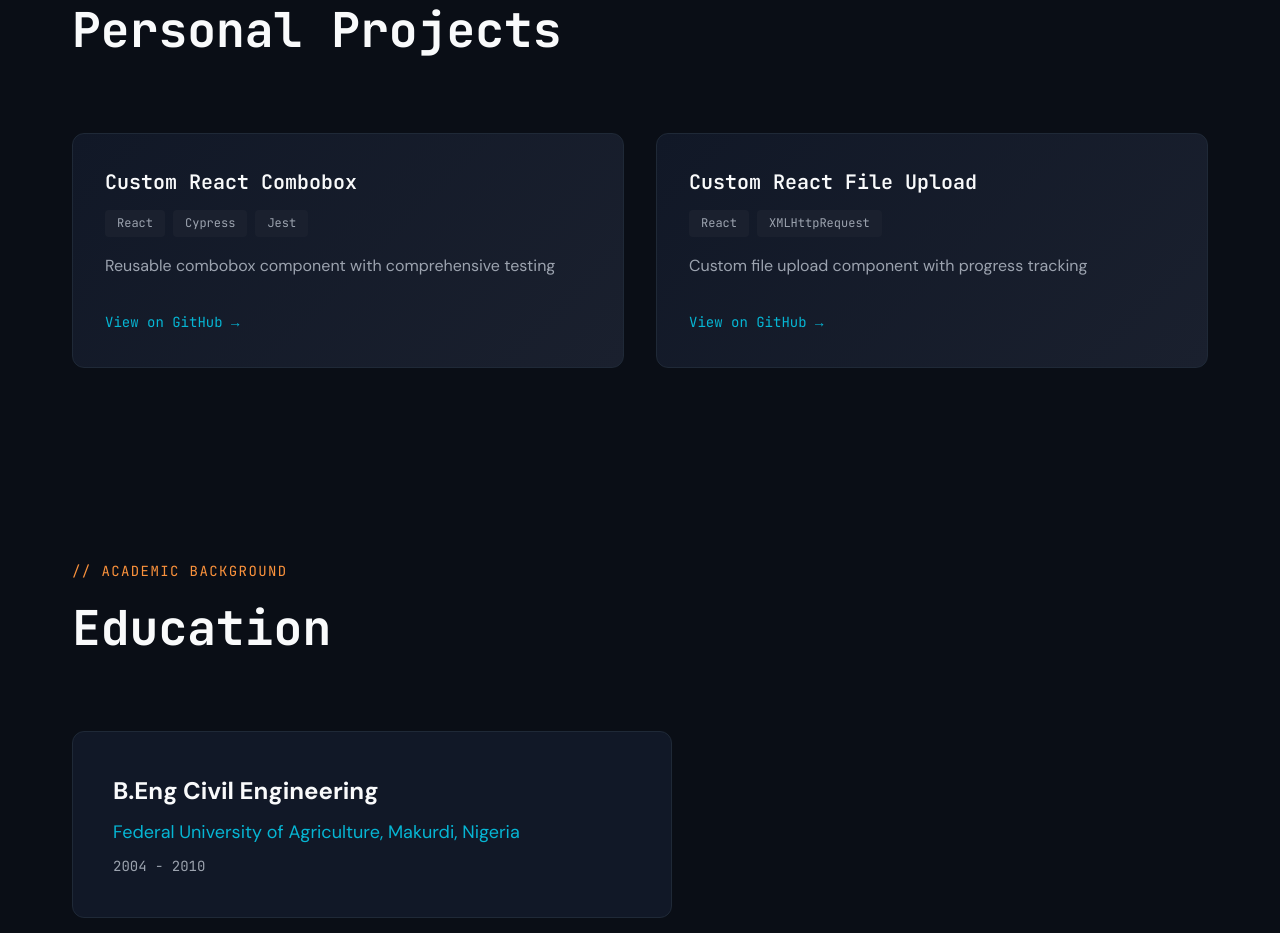
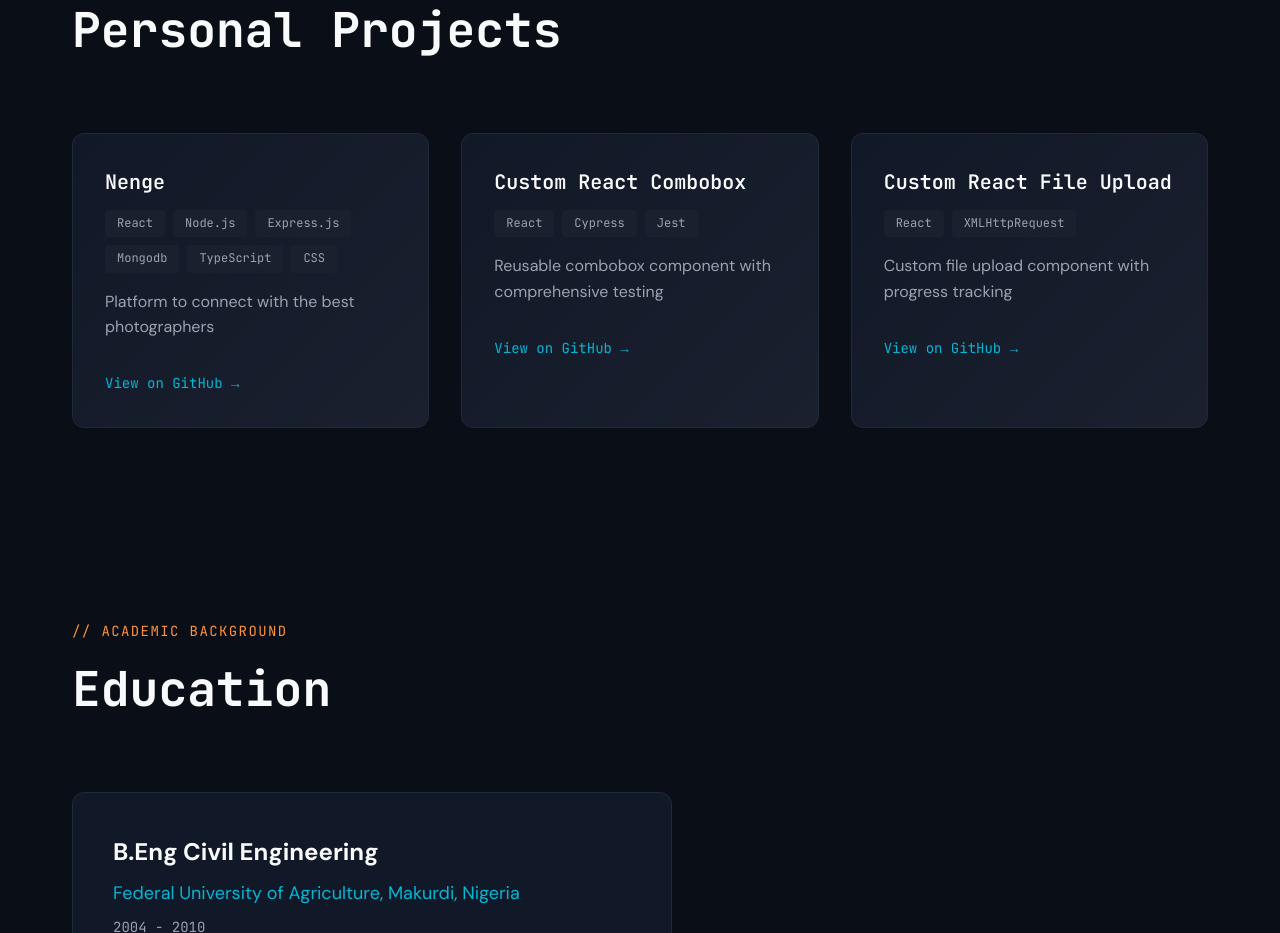
Before and after one commit to rkterungwa16/terk-portfolio, a React (Vite) app: page / in a window 1280 px wide. Shown: the part 5020-5953 px from the top of the page. Built offline with nearby package versions, Linux system fonts and the light colour scheme.

Commit message:
add photography platform project

```diff
--- a/src/App.css
+++ b/src/App.css
@@ -416,17 +416,26 @@ section {
 .personal-project-card::before {
   content: '';
   position: absolute;
-  top: 0;
-  left: 0;
-  right: 0;
-  height: 3px;
-  background: linear-gradient(90deg, var(--accent-cyan), var(--accent-orange));
-  transform: scaleX(0);
-  transition: transform 0.3s ease;
+  top: -2px;
+  left: -2px;
+  right: -2px;
+  bottom: -2px;
+  background: conic-gradient(
+    from 0deg,
+    transparent 0deg,
+    transparent 270deg,
+    #00d4ff 360deg
+  );
+  border-radius: 1rem;
+  opacity: 0;
+  transition: opacity 0.3s;
+  animation: rotate 3s linear infinite;
+  animation-play-state: paused;
 }
 
 .personal-project-card:hover::before {
-  transform: scaleX(1);
+  opacity: 1;
+  animation-play-state: running;
 }
 
 .personal-project-card:hover {
--- a/src/Portfolio.tsx
+++ b/src/Portfolio.tsx
@@ -166,6 +166,12 @@ export const Portfolio = () => {
   ];
 
   const personalProjects = [
+    {
+      name: 'Nenge',
+      tech: ["React", "Node.js", "Express.js", "Mongodb", "TypeScript", "CSS"],
+      url: 'https://terk-nenge-foto.vercel.app/',
+      description: 'Platform to connect with the best photographers',
+    },
     {
       name: 'Custom React Combobox',
       tech: ['React', 'Cypress', 'Jest'],
```
